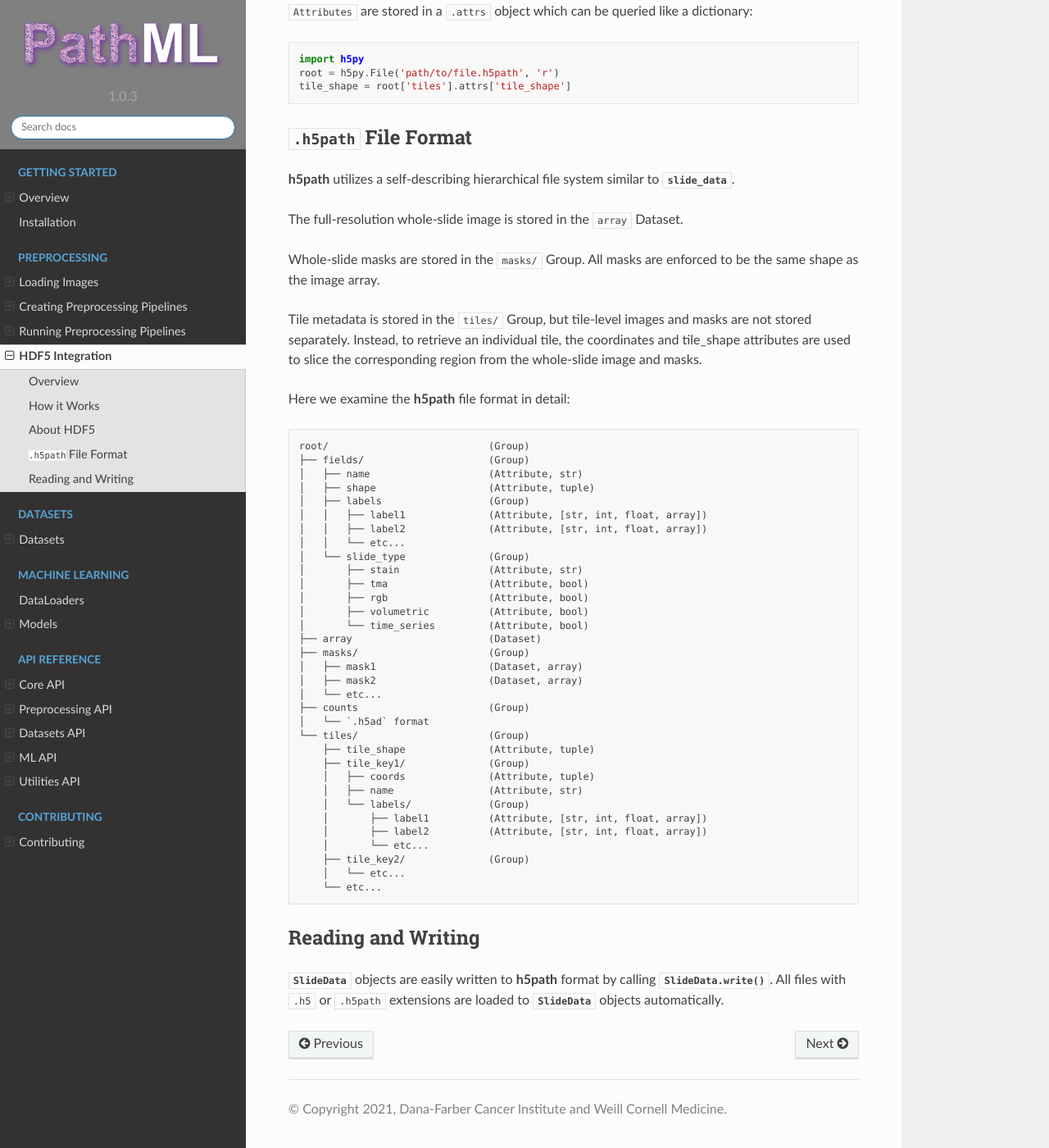
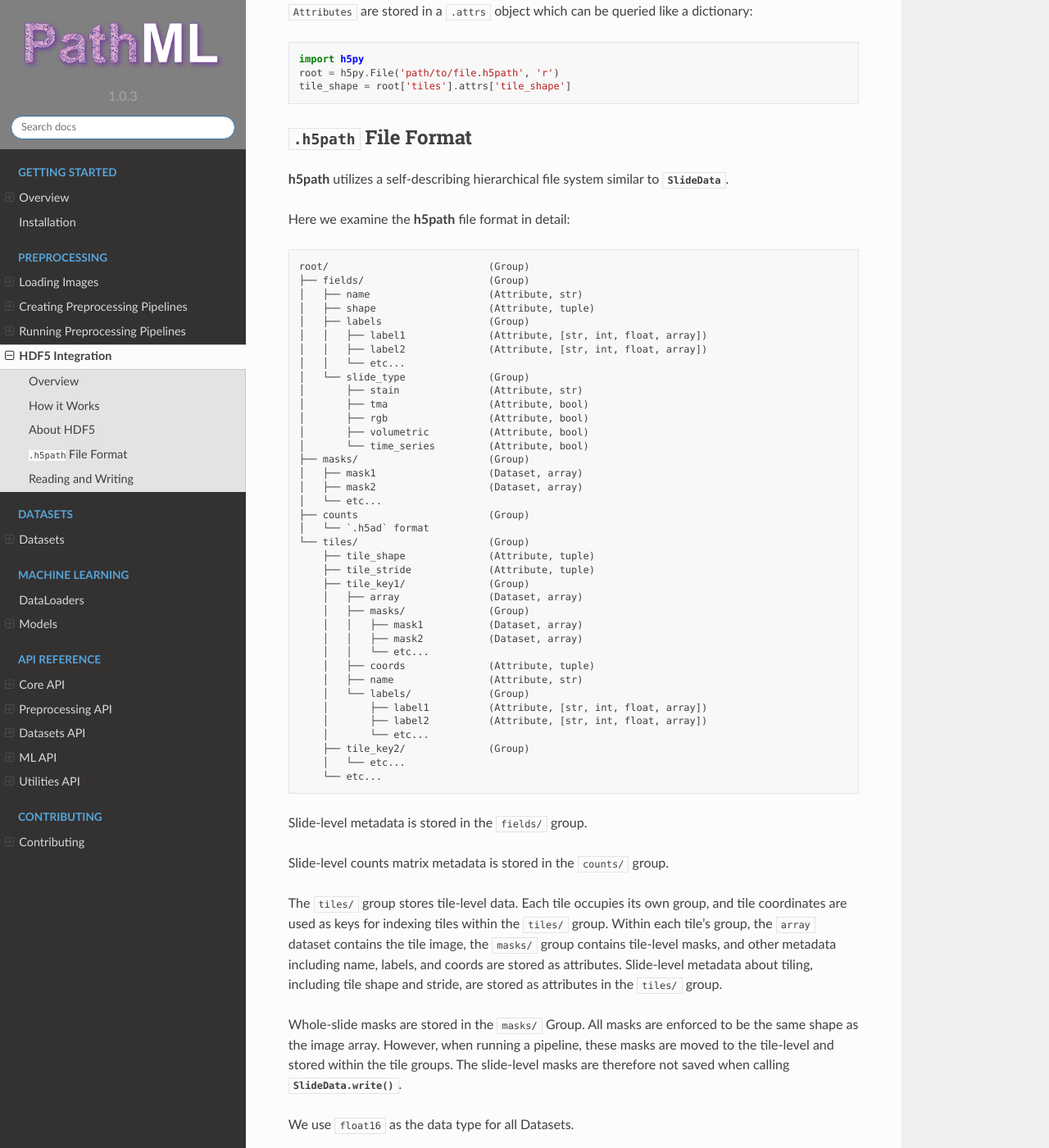
Before and after one commit to Dana-Farber-AIOS/pathml, a Sphinx documentation site: the page built from docs/source/h5path.rst, in a window 1280 px wide and 1400 px high, scrolled down 1638 px. Shown: the whole window at 82% size. Built offline with Sphinx 7.4.7 and the Read the Docs theme 2.0.0, drawn with Linux system fonts in a browser that asks for light colours; formulas are drawn with MathJax 3; pages that are not in the unit, such as notebooks, are missing from menus; some of the changed text lies outside the part shown.

Commit message:
update h5path docs to reflect refactor

```diff
--- a/docs/source/h5path.rst
+++ b/docs/source/h5path.rst
@@ -67,8 +67,8 @@ HDF5 format consists of 3 types of elements:
 
    import h5py
    root = h5py.File('path/to/file.h5path', 'r')
-   im = root['array'][...]
-   im_slice = root['array'][0:100, 0:100, :]
+   im = root['tiles']['(0, 0)']['array'][...]
+   im_slice = root['tiles']['(0, 0)']['array'][0:100, 0:100, :]
 
 ``Attributes`` are stored in a ``.attrs`` object which can be queried like a dictionary:
 
@@ -81,15 +81,7 @@ HDF5 format consists of 3 types of elements:
 ``.h5path`` File Format
 -----------------------
 
-**h5path** utilizes a self-describing hierarchical file system similar to :class:`~pathml.core.slide_data`.
-
-The full-resolution whole-slide image is stored in the ``array`` Dataset.
-
-Whole-slide masks are stored in the ``masks/`` Group. All masks are enforced to be the same shape as the image array.
-
-Tile metadata is stored in the ``tiles/`` Group, but tile-level images and masks are not stored separately.
-Instead, to retrieve an individual tile, the coordinates and tile_shape attributes are used to slice the
-corresponding region from the whole-slide image and masks.
+**h5path** utilizes a self-describing hierarchical file system similar to :class:`~pathml.core.SlideData`.
 
 Here we examine the **h5path** file format in detail:
 
@@ -118,7 +109,13 @@ Here we examine the **h5path** file format in detail:
     │   └── `.h5ad` format
     └── tiles/                      (Group)
         ├── tile_shape              (Attribute, tuple)
+        ├── tile_stride             (Attribute, tuple)
         ├── tile_key1/              (Group)
+        │   ├── array               (Dataset, array)
+        │   ├── masks/              (Group)
+        │   │   ├── mask1           (Dataset, array)
+        │   │   ├── mask2           (Dataset, array)
+        │   │   └── etc...
         │   ├── coords              (Attribute, tuple)
         │   ├── name                (Attribute, str)
         │   └── labels/             (Group)
@@ -130,10 +127,27 @@ Here we examine the **h5path** file format in detail:
         └── etc...
 
 
+Slide-level metadata is stored in the ``fields/`` group.
+
+Slide-level counts matrix metadata is stored in the ``counts/`` group.
+
+The ``tiles/`` group stores tile-level data. Each tile occupies its own group, and tile coordinates are used as
+keys for indexing tiles within the ``tiles/`` group. Within each tile's group, the ``array`` dataset contains the
+tile image, the ``masks/`` group contains tile-level masks, and other metadata including name, labels, and coords
+are stored as attributes. Slide-level metadata about tiling, including tile shape and stride, are stored as attributes
+in the ``tiles/`` group.
+
+Whole-slide masks are stored in the ``masks/`` Group. All masks are enforced to be the same shape as the image array.
+However, when running a pipeline, these masks are moved to the tile-level and stored within the tile groups.
+The slide-level masks are therefore not saved when calling :meth:`SlideData.write() <pathml.core.SlideData.write>`.
+
+We use ``float16`` as the data type for all Datasets.
+
+
 Reading and Writing
 -------------------
 
-:class:`~pathml.core.slide_data.SlideData` objects are easily written to **h5path** format
-by calling :meth:`SlideData.write() <pathml.core.slide_data.SlideData.write>`.
-All files with ``.h5`` or ``.h5path`` extensions are loaded to :class:`~pathml.core.slide_data.SlideData` objects
+:class:`~pathml.core.SlideData` objects are easily written to **h5path** format
+by calling :meth:`SlideData.write() <pathml.core.SlideData.write>`.
+All files with ``.h5`` or ``.h5path`` extensions are loaded to :class:`~pathml.core.SlideData` objects
 automatically.
```
Also changed, not shown: other parts of docs/source/h5path.rst (+1 -2 lines).
